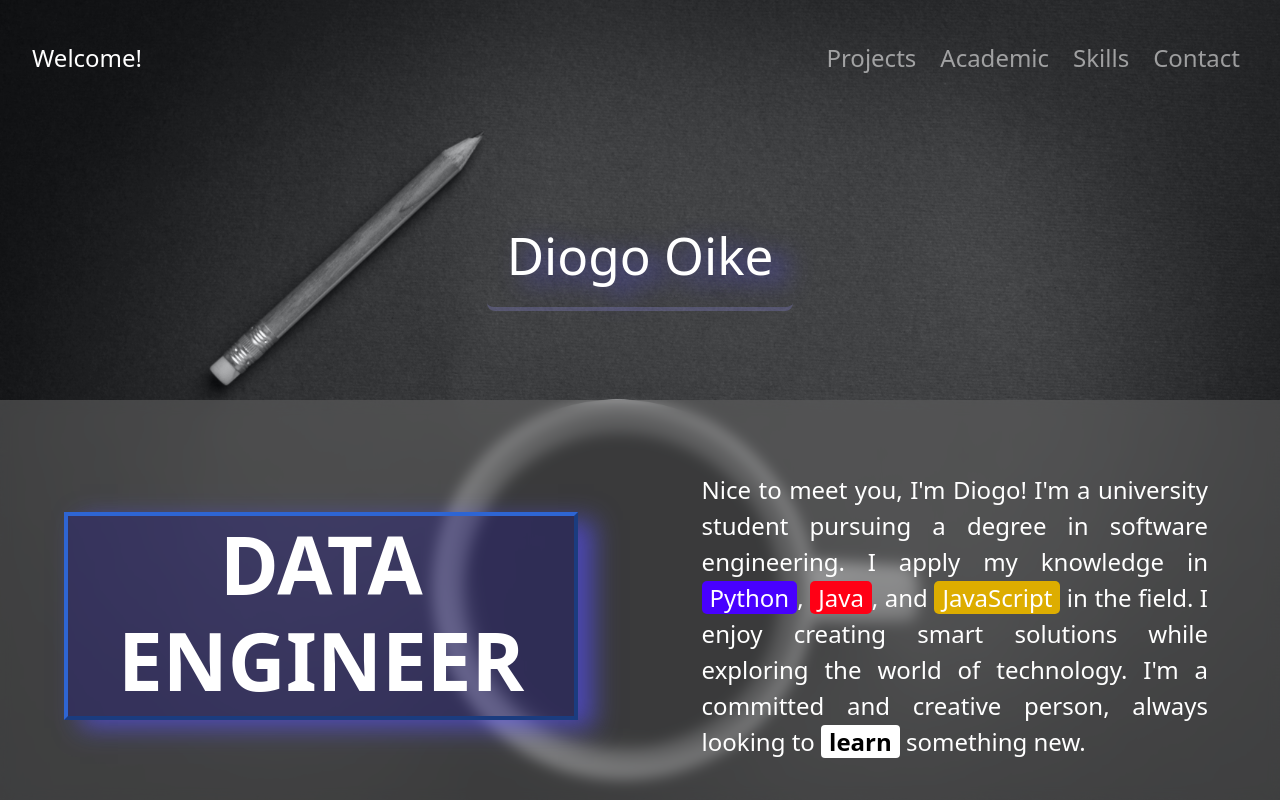
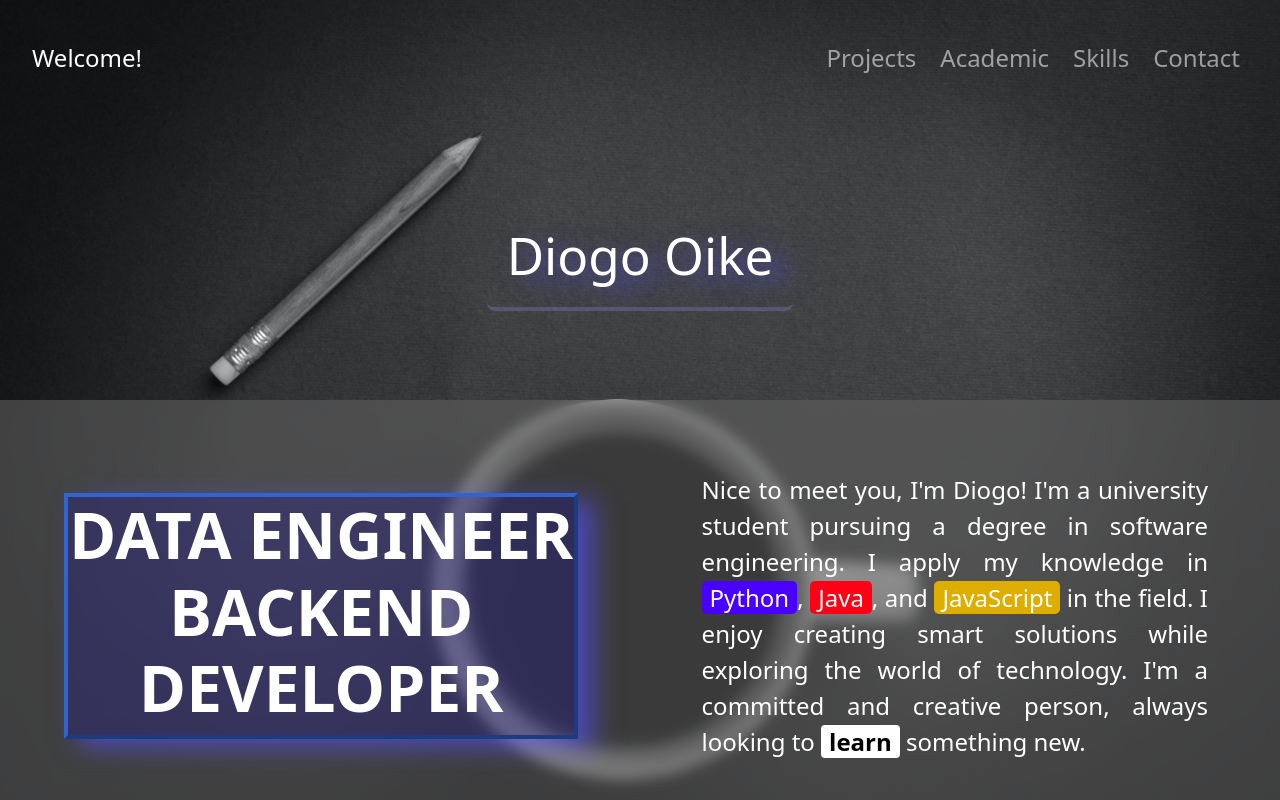
Before and after one commit to Dnaka27/Portfolio_4, a React (Vite) app: page / in a window 1280 px wide. Shown: the top 800 px of the page. Built offline with nearby package versions, Linux system fonts and the light colour scheme; the HTML template or start-up script is replaced by a standard one.

Commit message:
role update

```diff
--- a/src/components/Header.css
+++ b/src/components/Header.css
@@ -73,7 +73,7 @@ h1:hover{
 .devFunction {
   color: white;
   /* text-align: center; */
-  font-size: 5rem;
+  font-size: 4rem;
   font-weight: bold;
 }
 
--- a/src/components/Header.jsx
+++ b/src/components/Header.jsx
@@ -65,7 +65,7 @@ const Header = () => {
       <div className='headerSub'>
         <div className='row aboutRow'>
           <div className='col devFunctionCol'>
-            <h2 className='devFunction'>DATA ENGINEER</h2>
+            <h2 className='devFunction'>DATA ENGINEER <br /> BACKEND DEVELOPER</h2>
           </div>
           <div className='col aboutCol'>
             <p className='aboutText'>
```
Also changed, not shown: 1 other file (tests, documents, lock files or other folders).
